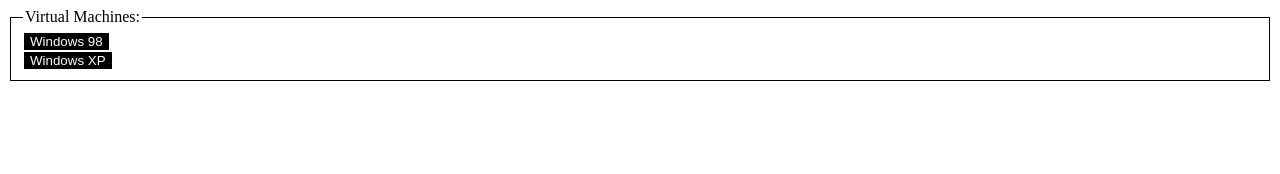
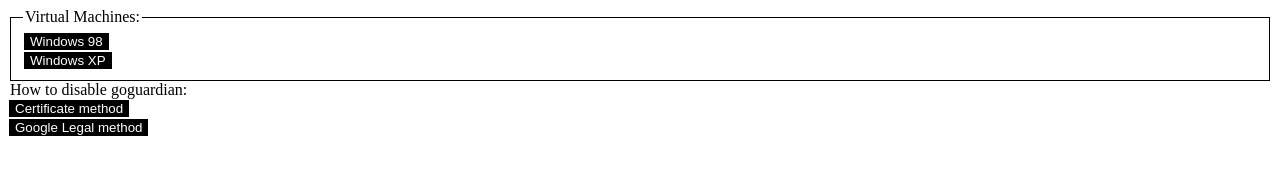
Before and after one commit to Villagerjj/Windows-HTML, a plain HTML site: page login/start/Apps/Tools/Tools.html in a window 1280 px wide. Drawn offline with Linux system fonts and the light colour scheme.

Commit message:
Update Tools.html

```diff
--- a/login/start/Apps/Tools/Tools.html
+++ b/login/start/Apps/Tools/Tools.html
@@ -7,3 +7,7 @@
         <a href="https://winxp.vercel.app/"><button>Windows XP</button></a>
 
     </fieldset>
+<legend>How to disable goguardian:</legend>
+    <a href="https://github.com/PlayTooMuchGames/disable-goguardian"><button>Certificate method</button><br>
+
+    <a href="https://docs.google.com/document/d/1NqjodRlddyiwTEDqHvve50g2oGuXcouj3jFW4oCzuWo/edit?usp=sharing"><button>Google Legal method</button></a>
```
